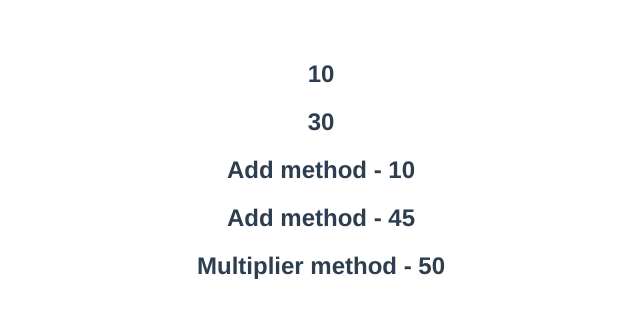
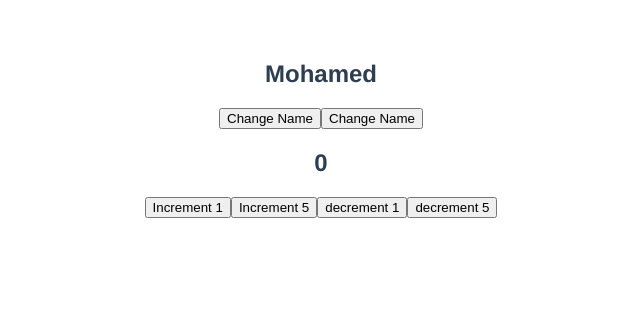
Before and after one commit to devmuhmed/journey-of-vuejs, a Vue app in the folder tasks/codevolution/: page / in a window 1280 px wide. Shown: the top 318 px of the page, without its empty margins (319-959 px from the left). Built offline with nearby package versions, Linux system fonts and the light colour scheme.

Commit message:
codevolution lesson 17 EventHandling part(1)

```diff
--- /dev/null
+++ b/tasks/codevolution/src/EventHandling.vue
@@ -0,0 +1,47 @@
+<template>
+    <h2>{{ name }}</h2>
+    <div>
+        <button @click="name = 'batman'">Change Name</button>
+        <button @mouseover="name = 'Hello'">Change Name</button>
+    </div>
+
+    <h2>{{ count }}</h2>
+    <div>
+        <button @click="increment(1)">Increment 1</button>
+        <button @click="increment(5)">Increment 5</button>
+        <button @click="decrement(1)">decrement 1</button>
+        <button @click="decrement(5)">decrement 5</button>
+    </div>
+</template>
+
+
+<script>
+export default {
+    name: 'EventHandling',
+    data() {
+        return{
+            name: 'Mohamed',
+            count: 0,
+        }
+    },
+    methods: {
+        increment(num){
+            this.count += num
+        },
+        decrement(num){
+            this.count -= num
+        },
+    },
+}
+</script>
+
+<style>
+#app {
+font-family: Avenir, Helvetica, Arial, sans-serif;
+-webkit-font-smoothing: antialiased;
+-moz-osx-font-smoothing: grayscale;
+text-align: center;
+color: #2c3e50;
+margin-top: 60px;
+}
+</style>
--- a/tasks/codevolution/src/main.js
+++ b/tasks/codevolution/src/main.js
@@ -3,6 +3,7 @@ import { createApp } from 'vue'
 // import ConditionalApp from './Conditional.vue'
 // import ListRendering from './ListRendering.vue'
 // import ListConditional from './ListRenderingConditional.vue'
-import MethodApp from './Method.vue'
+// import MethodApp from './Method.vue'
+import EventHandling from './EventHandling.vue'
 
-createApp(MethodApp).mount('#app')
+createApp(EventHandling).mount('#app')
```
Also changed, not shown: 1 other file (tests, documents, lock files or other folders).
